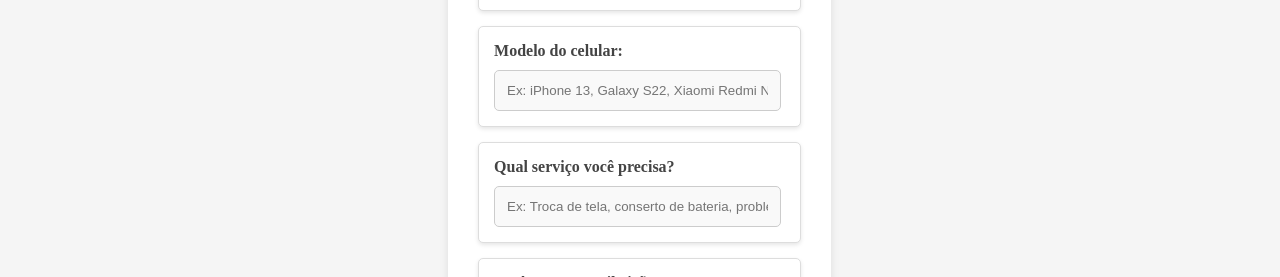
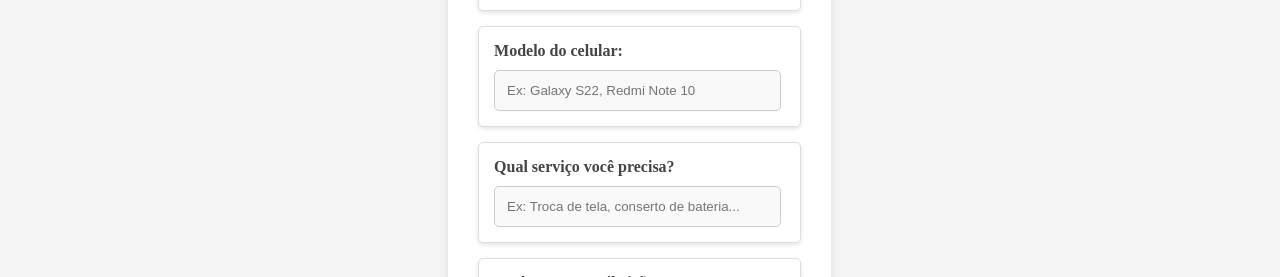
Before and after one commit to adrianportela970/InfoVision, a plain HTML site: page orçamento.html in a window 1280 px wide. Shown: the part 603-880 px from the top of the page. Drawn offline with Linux system fonts and the light colour scheme.

Commit message:
Update orçamento.html

```diff
--- a/orçamento.html
+++ b/orçamento.html
@@ -59,11 +59,11 @@
           </div>
           <div class="question-group">
               <label>Modelo do celular:</label>
-              <input type="text" name="modelo" placeholder="Ex: iPhone 13, Galaxy S22, Xiaomi Redmi Note 10" required>
+              <input type="text" name="modelo" placeholder="Ex: Galaxy S22, Redmi Note 10" required>
           </div>
           <div class="question-group">
               <label>Qual serviço você precisa?</label>
-              <input type="text" name="servico" placeholder="Ex: Troca de tela, conserto de bateria, problema na câmera" required>
+              <input type="text" name="servico" placeholder="Ex: Troca de tela, conserto de bateria..." required>
           </div>
           <div class="question-group">
               <label>Você mora em Ribeirão Preto?</label>
```
